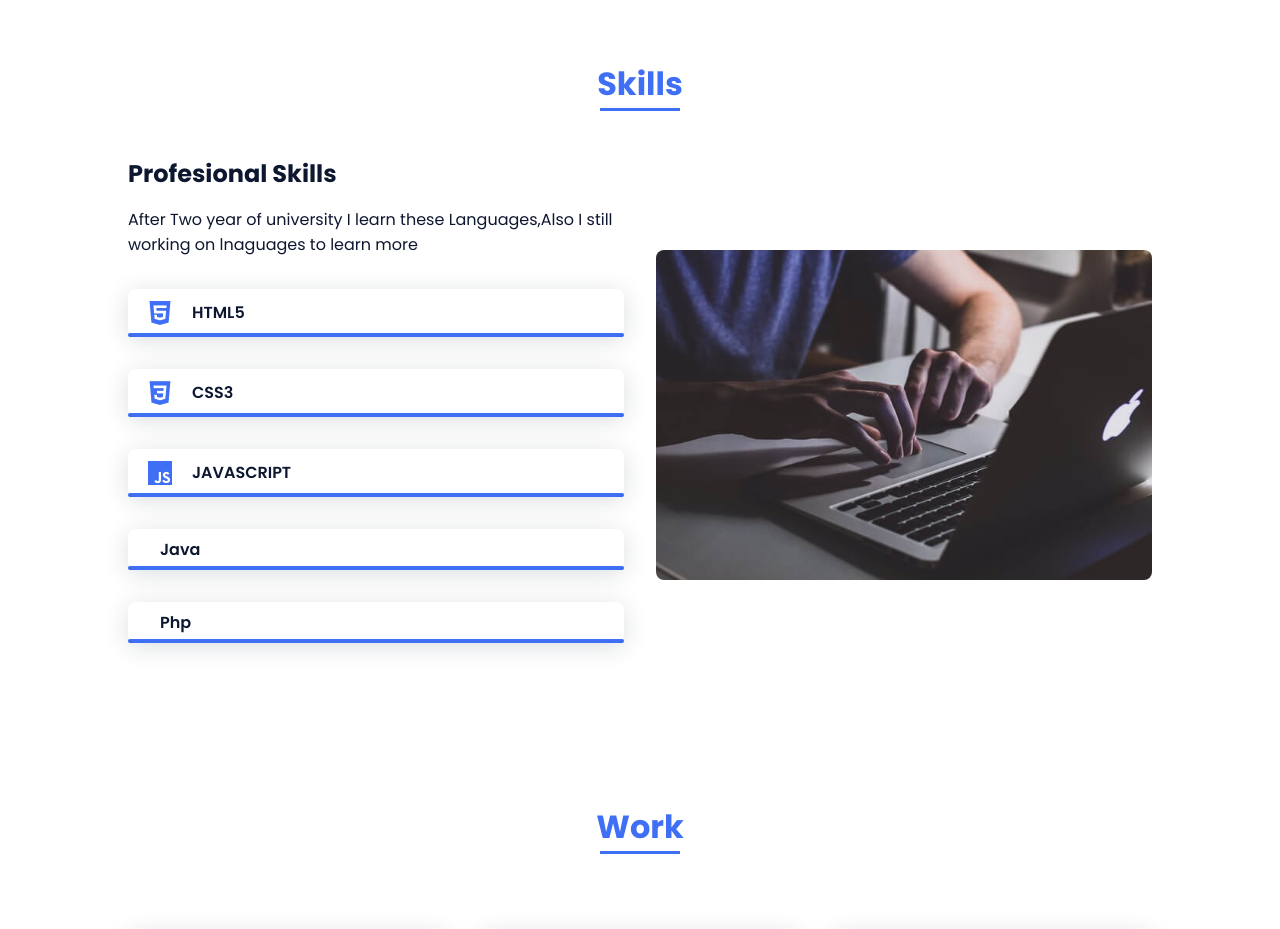
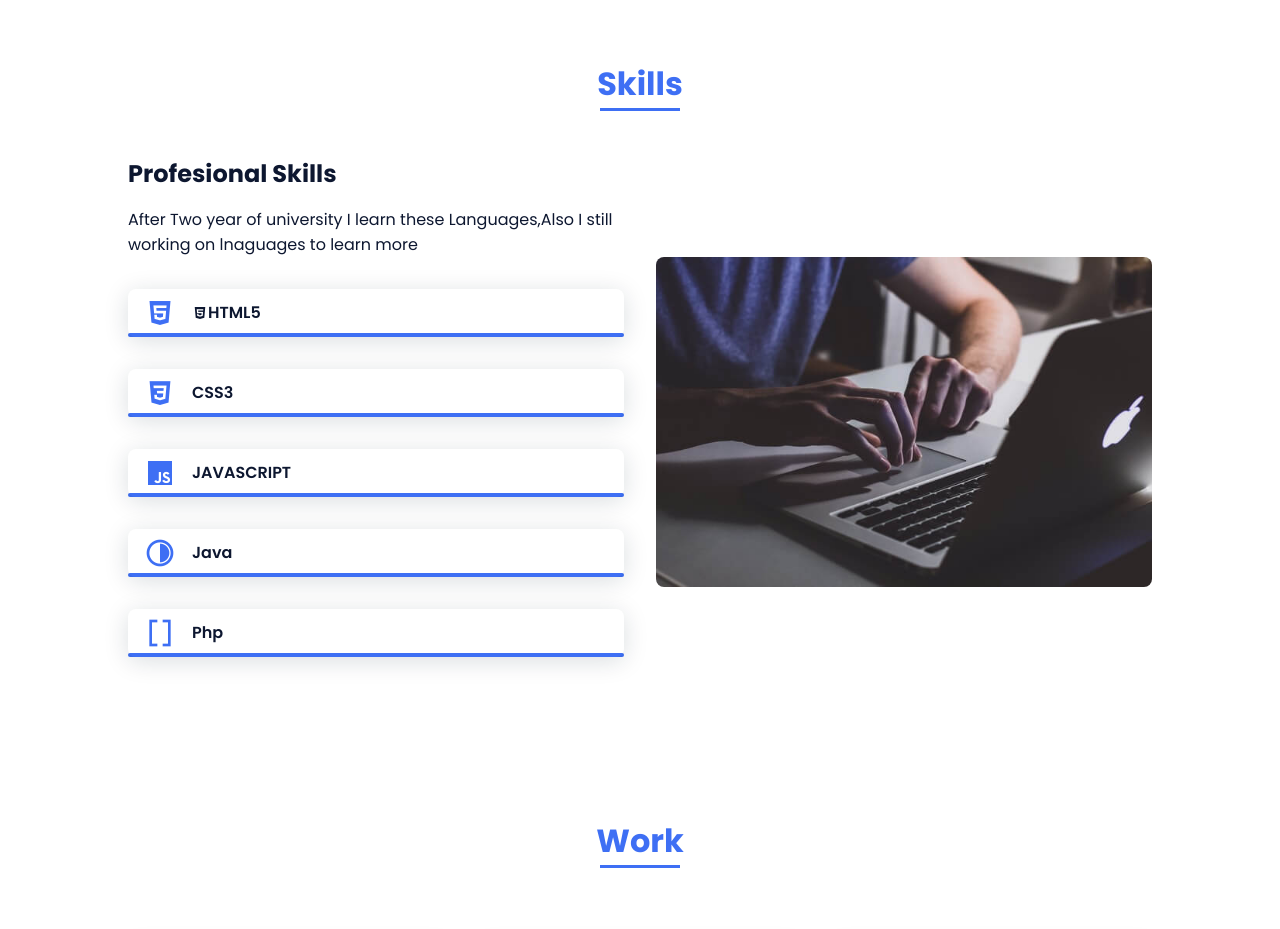
Before and after one commit to Jaliya98/Jaliya98, a PHP site: page / in a window 1280 px wide. Shown: the part 1357-2286 px from the top of the page. Run offline with PHP 8.4, Linux system fonts and the light colour scheme.

Commit message:
add icon

```diff
--- a/index.php
+++ b/index.php
@@ -9,6 +9,7 @@
         <link rel="stylesheet" href="assets/css/styles.css">
 
         <!-- =====BOX ICONS===== -->
+        <link href='https://unpkg.com/boxicons@2.1.4/css/boxicons.min.css' rel='stylesheet'>
         <link href='https://cdn.jsdelivr.net/npm/boxicons@2.0.5/css/boxicons.min.css' rel='stylesheet'>
         <link rel="stylesheet" href="https://cdnjs.cloudflare.com/ajax/libs/font-awesome/4.7.0/css/font-awesome.min.css">
 
@@ -93,6 +94,7 @@
                         <div class="skills__data">
                             <div class="skills__names">
                                 <i class='bx bxl-html5 skills__icon'></i>
+                                <i class='bx bxl-html5'></i>
                                 <span class="skills__name">HTML5</span>
                             </div>
                             <div class="skills__bar skills__html">
```
